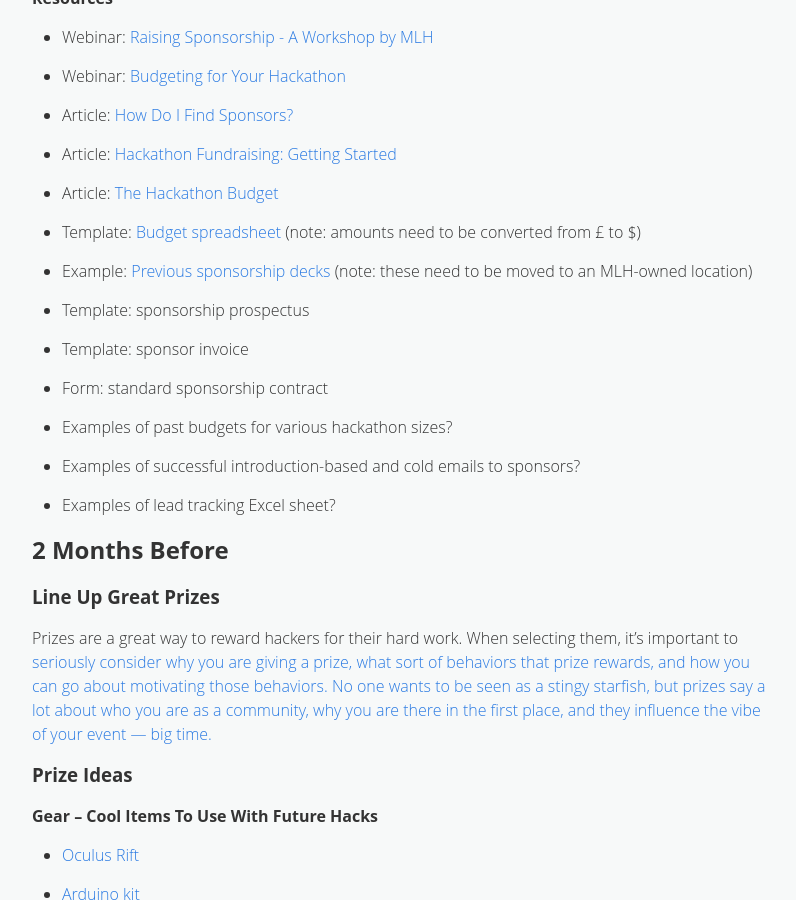
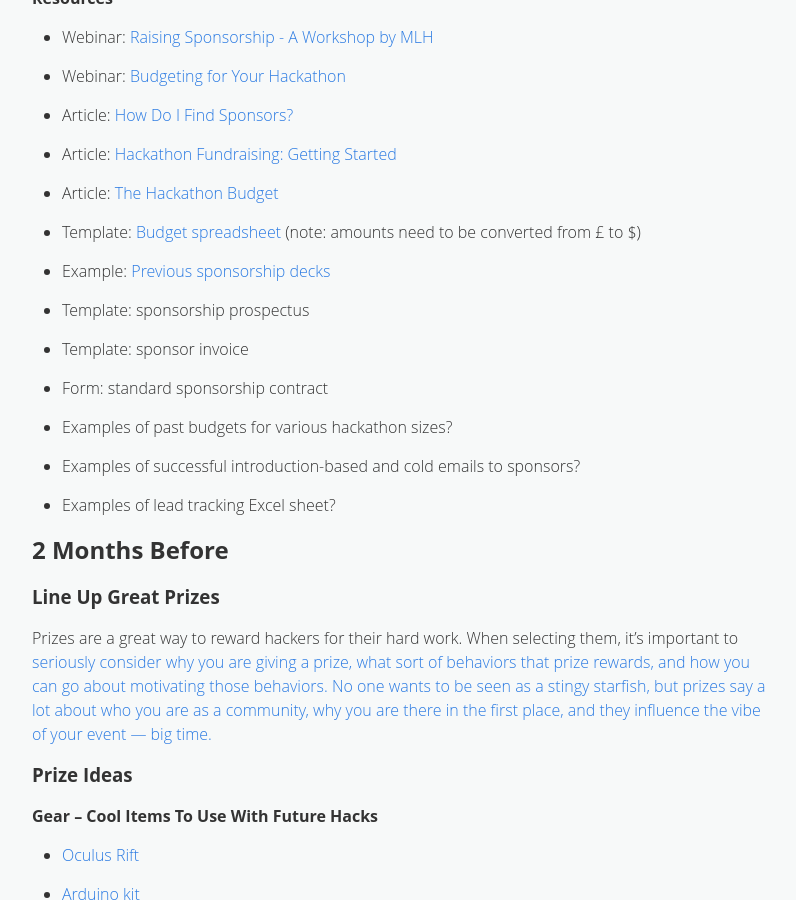
Before and after one commit to MLH/mlh-hackathon-organizer-guide, a Jekyll site: the page built from index.md, in a window 1280 px wide and 900 px high, scrolled down 11964 px. Shown: the whole window, without its empty margins (238-1034 px from the left). Built offline with Jekyll 4.4.1, drawn with Linux system fonts in a browser that asks for light colours.

Commit message:
Moved sponsorship decks to github.

```diff
--- a/index.md
+++ b/index.md
@@ -444,7 +444,7 @@
 
 * Template: [Budget spreadsheet](https://docs.google.com/spreadsheets/d/18xo4w05PeC-xOVSGJ9c6sigu2O7xHpbgWd7p8TjYHj0/edit#gid=41626453) (note: amounts need to be converted from £ to $)
 
-* Example: [Previous sponsorship decks ](https://drive.google.com/folderview?id=0B8-F8gy-xe8cZlMwWVFvWnFVWW8&usp=sharing)(note: these need to be moved to an MLH-owned location)
+* Example: [Previous sponsorship decks ](https://github.com/MLH/hackathon-organizer-guide/tree/gh-pages/previous-sponsorship-decks)
 
 * Template: sponsorship prospectus
 
```
Also changed, not shown: 4 other files.
